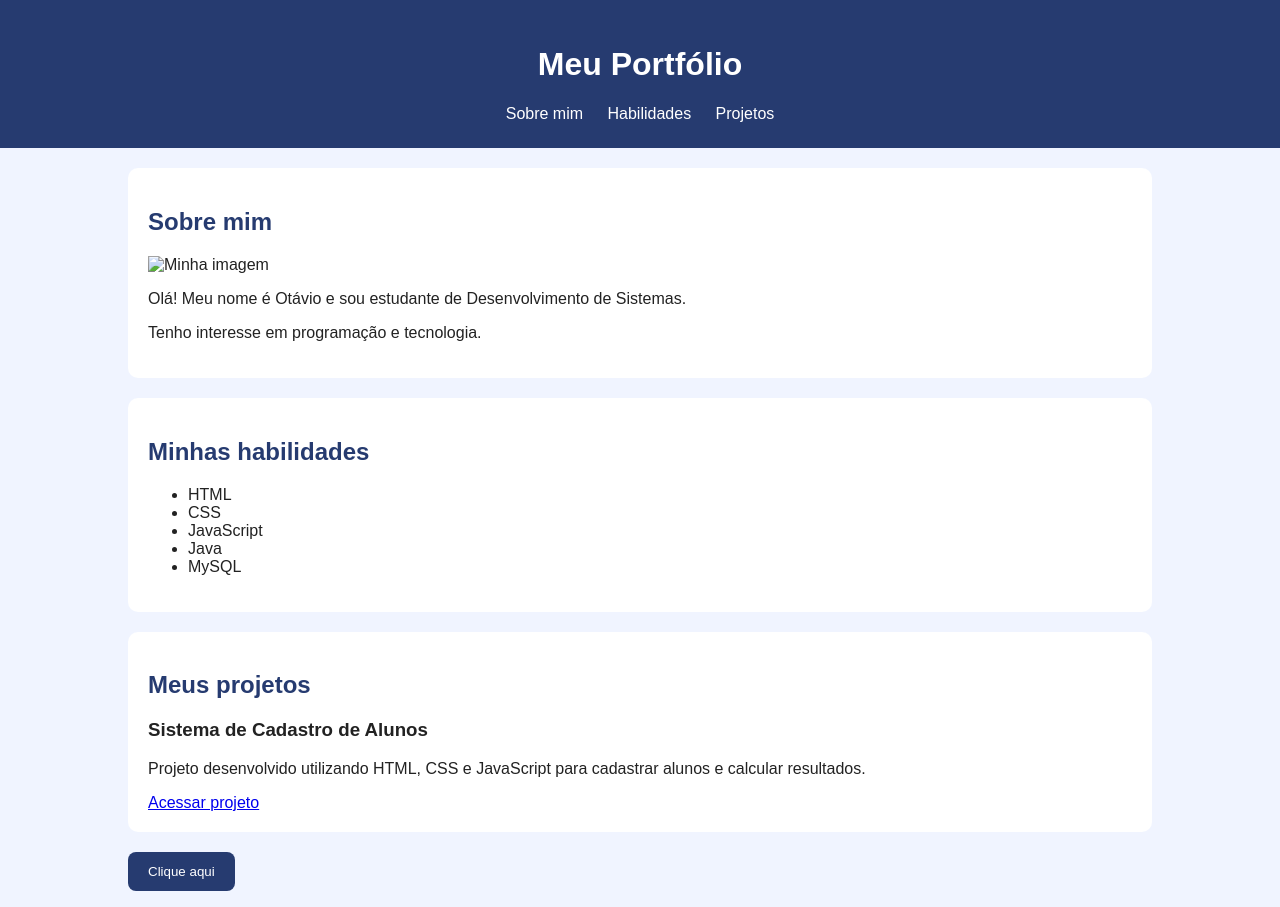
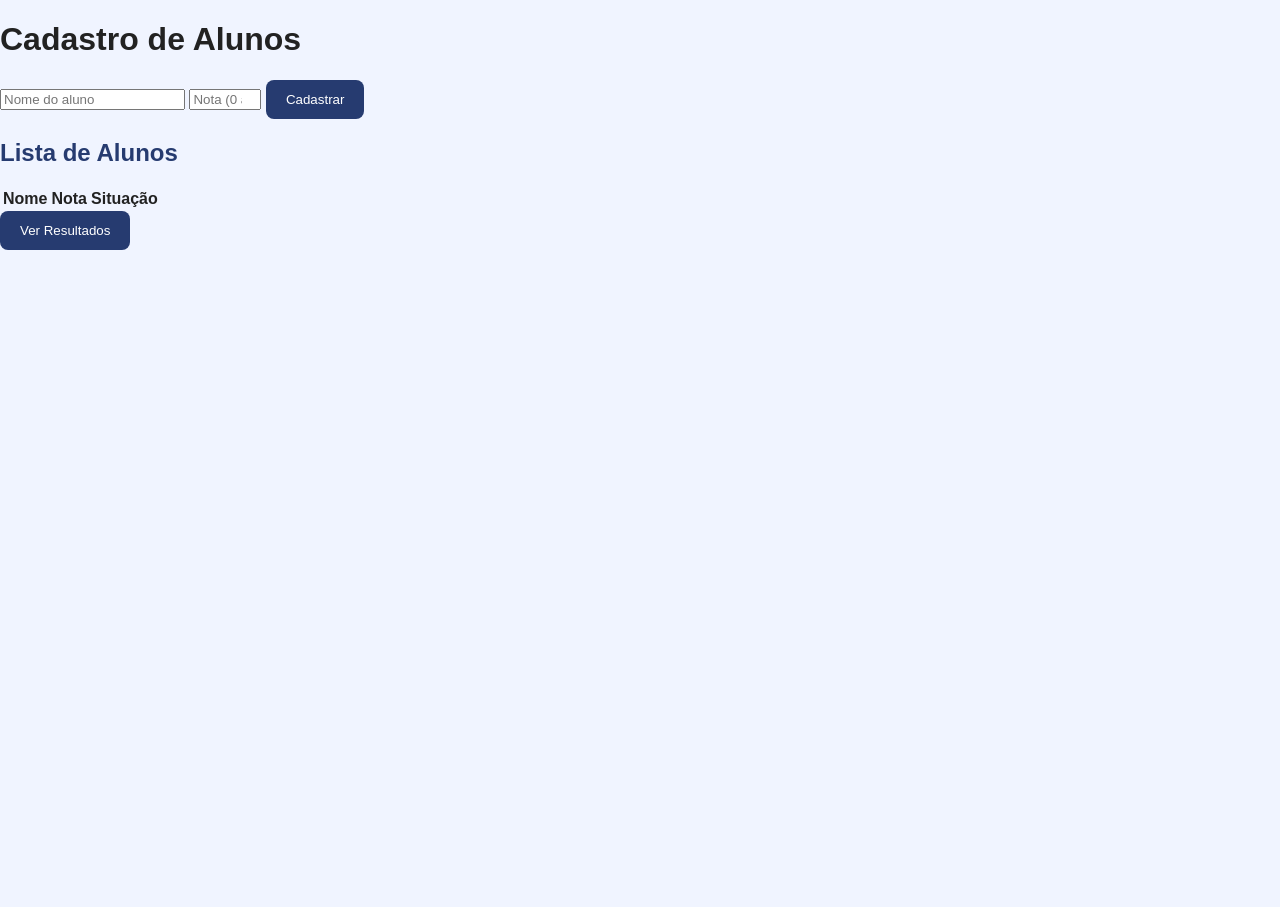
Before and after one commit to Otavioluis6924/meu-portifolio, a plain HTML site: page index.html in a window 1280 px wide. After the commit the page ends 800 px from the top, so only its background shows below. Drawn offline with Linux system fonts and the light colour scheme.

Commit message:
Add files via upload

```diff
--- a/index.html
+++ b/index.html
@@ -1,71 +1,49 @@
-
 <!DOCTYPE html>
 <html lang="pt-BR">
 <head>
     <meta charset="UTF-8">
     <meta name="viewport" content="width=device-width, initial-scale=1.0">
-    <title>Meu Portfólio</title>
+    <title>Sistema de Alunos</title>
+
     <link rel="stylesheet" href="style.css">
 </head>
 <body>
 
-    <header>
-        <h1>Meu Portfólio</h1>
+    <div class="container">
 
-        <nav>
-            <a href="#sobre">Sobre mim</a>
-            <a href="#habilidades">Habilidades</a>
-            <a href="#projetos">Projetos</a>
-        </nav>
-    </header>
+        <h1>Cadastro de Alunos</h1>
 
-    <main>
+        <div class="formulario">
+            <input type="text" id="nome" placeholder="Nome do aluno">
+            <input type="number" id="nota" placeholder="Nota (0 a 10)" min="0" max="10" step="0.1">
 
-        <section id="sobre">
-            <h2>Sobre mim</h2>
+            <button onclick="cadastrarAluno()">
+                Cadastrar
+            </button>
+        </div>
 
-            <img src="imagem.jpg" alt="Minha imagem" class="foto">
+        <h2>Lista de Alunos</h2>
 
-            <p>Olá! Meu nome é Otávio e sou estudante de Desenvolvimento de Sistemas.</p>
-            <p>Tenho interesse em programação e tecnologia.</p>
-        </section>
+        <table>
+            <thead>
+                <tr>
+                    <th>Nome</th>
+                    <th>Nota</th>
+                    <th>Situação</th>
+                </tr>
+            </thead>
 
-        <section id="habilidades">
-            <h2>Minhas habilidades</h2>
+            <tbody id="listaAlunos">
+            </tbody>
+        </table>
 
-            <ul>
-                <li>HTML</li>
-                <li>CSS</li>
-                <li>JavaScript</li>
-                <li>Java</li>
-                <li>MySQL</li>
-            </ul>
-        </section>
-
-        <section id="projetos">
-            <h2>Meus projetos</h2>
-
-            <div class="projeto">
-                <h3>Sistema de Cadastro de Alunos</h3>
-
-                <p>
-                    Projeto desenvolvido utilizando HTML,
-                    CSS e JavaScript para cadastrar alunos
-                    e calcular resultados.
-                </p>
-
-                <a href="index(3).html" target="_blank">
-                    Acessar projeto
-                </a>
-            </div>
-
-        </section>
-
-        <button onclick="mensagem()">Clique aqui</button>
+        <button onclick="calcularResultados()">
+            Ver Resultados
+        </button>
 
         <p id="resultado"></p>
 
-    </main>
+    </div>
 
     <script src="script.js"></script>
 
```
